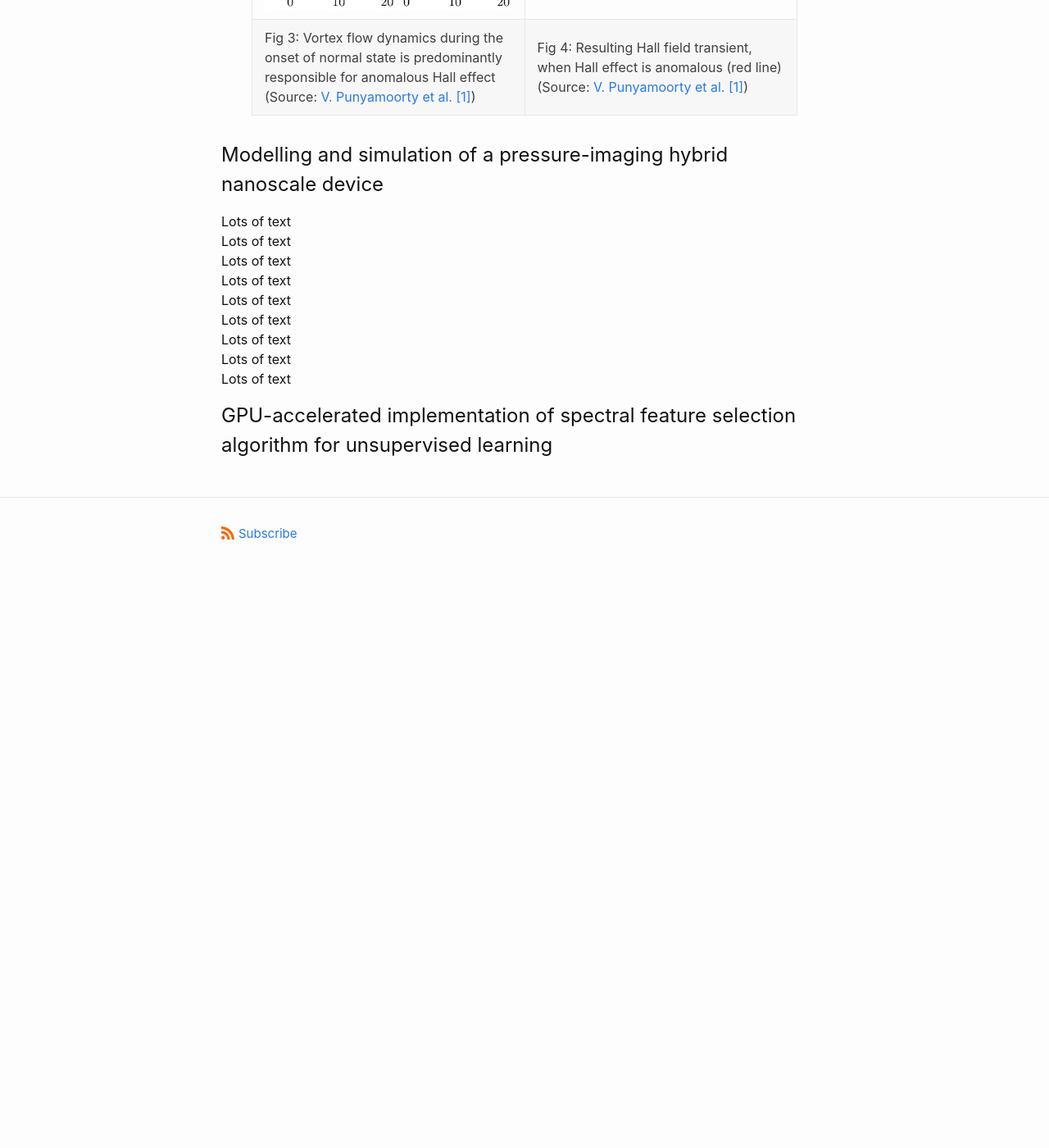
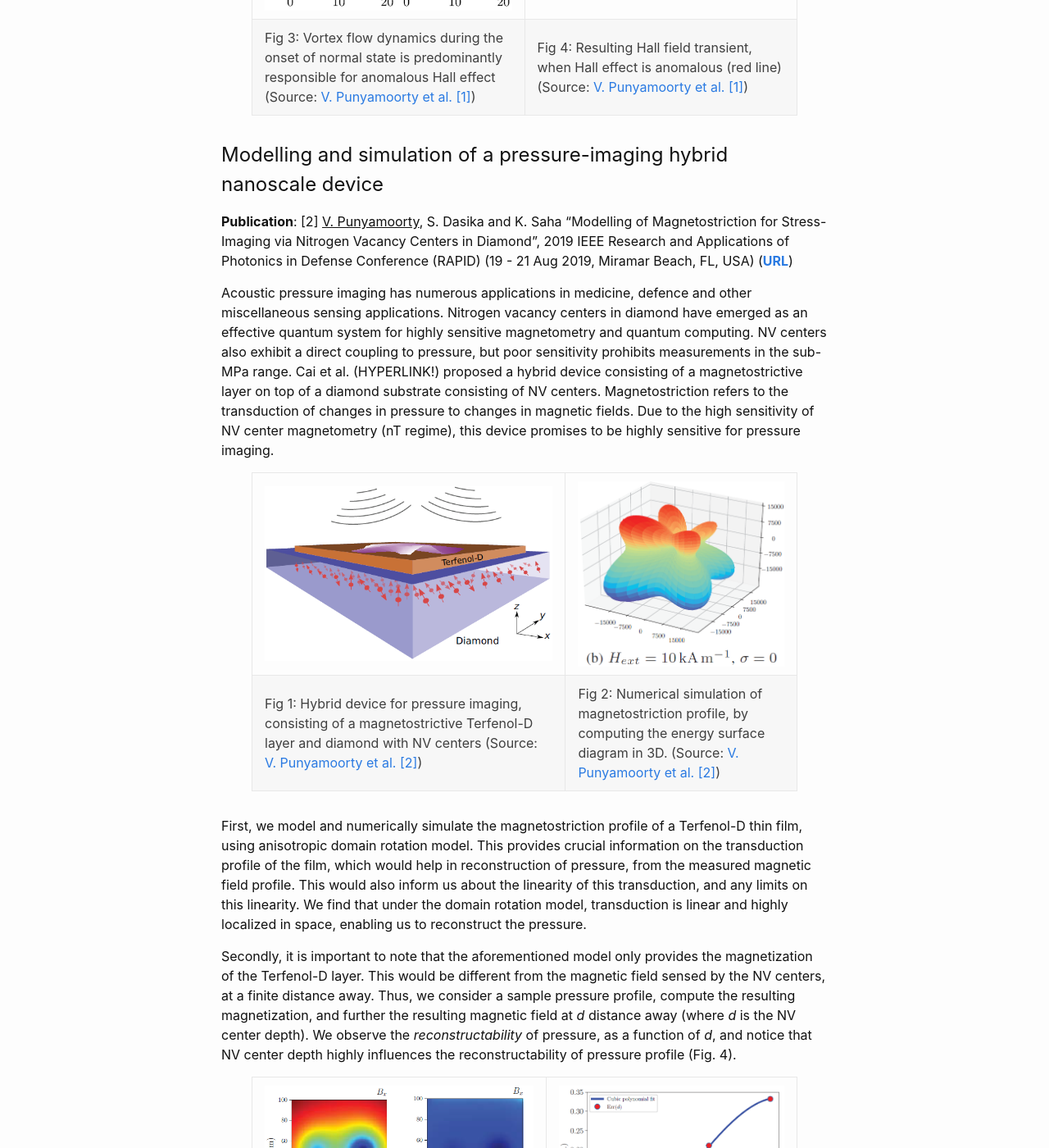
Before and after one commit to vineetpmoorty/vineetpmoorty.github.io, a Jekyll site: the page built from research.md, in a window 1280 px wide and 1400 px high, scrolled down 1683 px. Shown: the whole window at 82% size. Built offline with Jekyll 4.4.1, drawn with Linux system fonts in a browser that asks for light colours; before the commit the page ends 2406 px from its top, so only the background shows below that; some of the changed text lies outside the part shown.

Commit message:
Add text to research page

```diff
--- a/research.md
+++ b/research.md
@@ -46,17 +46,36 @@ We find that at mesoscopic sizes, vortex flow dynamics are influenced greatly by
 
 <a name="magnetostriction-proj">
 </a>
-## Modelling and simulation of a pressure-imaging hybrid nanoscale device<br>
-Lots of text<br>
-Lots of text<br>
-Lots of text<br>
-Lots of text<br>
-Lots of text<br>
-Lots of text<br>
-Lots of text<br>
-Lots of text<br>
-Lots of text<br>
+## Modelling and simulation of a pressure-imaging hybrid nanoscale device
+
+**Publication**: [2] <ins>V. Punyamoorty</ins>, S. Dasika and K. Saha “Modelling of Magnetostriction for Stress-Imaging via Nitrogen Vacancy Centers in Diamond”, 2019 IEEE Research and Applications of Photonics in Defense Conference (RAPID) (19 - 21 Aug 2019, Miramar Beach, FL, USA) ([**URL**](https://ieeexplore.ieee.org/document/8864357))
+
+Acoustic pressure imaging has numerous applications in medicine, defence and other miscellaneous sensing applications. Nitrogen vacancy centers in diamond have emerged as an effective quantum system for highly sensitive magnetometry and quantum computing. NV centers also exhibit a direct coupling to pressure, but poor sensitivity prohibits measurements in the sub-MPa range. Cai et al. (HYPERLINK!) proposed a hybrid device consisting of a magnetostrictive layer on top of a diamond substrate consisting of NV centers. Magnetostriction refers to the transduction of changes in pressure to changes in magnetic fields. Due to the high sensitivity of NV center magnetometry (nT regime), this device promises to be highly sensitive for pressure imaging.
+
+<table style="margin-left:auto;margin-right:auto;width:90%">
+<tr>
+<td width="57.5%"><img src="/imgs/hybrid_device.png" width="100%"></td><td><img src="/imgs/energy_surface_diagram.png" width="100%"></td>
+</tr>
+<tr>
+<td>Fig 1: Hybrid device for pressure imaging, consisting of a magnetostrictive Terfenol-D layer and diamond with NV centers  (Source: <a href="https://ieeexplore.ieee.org/document/8864357">V. Punyamoorty et al. [2]</a>)</td><td>Fig 2: Numerical simulation of magnetostriction profile, by computing the energy surface diagram in 3D. (Source: <a href="https://ieeexplore.ieee.org/document/8864357">V. Punyamoorty et al. [2]</a>)</td>
+</tr>
+</table>
+
+First, we model and numerically simulate the magnetostriction profile of a Terfenol-D thin film, using anisotropic domain rotation model. This provides crucial information on the transduction profile of the film, which would help in reconstruction of pressure, from the measured magnetic field profile. This would also inform us about the linearity of this transduction, and any limits on this linearity. We find that under the domain rotation model, transduction is linear and highly localized in space, enabling us to reconstruct the pressure.
+
+Secondly, it is important to note that the aforementioned model only provides the magnetization of the Terfenol-D layer. This would be different from the magnetic field sensed by the NV centers, at a finite distance away. Thus, we consider a sample pressure profile, compute the resulting magnetization, and further the resulting magnetic field at <em>d</em> distance away (where <em>d</em> is the NV center depth). We observe the <em>reconstructability</em> of pressure, as a function of <em>d</em>, and notice that NV center depth highly influences the reconstructability of pressure profile (Fig. 4).
+
+<table style="margin-left:auto;margin-right:auto;width:90%">
+<tr>
+<td width="54%"><img src="/imgs/field_at_distance.png" width="100%"></td><td><img src="/imgs/error_profile.png" width="100%"></td>
+</tr>
+<tr>
+<td>Fig 3: Field as sensed by the NV centers at <em>d</em> distance away. At 100 nm, it can be seen that reconstructability of pressure deteriorates significantly. (Source: <a href="https://ieeexplore.ieee.org/document/8864357">V. Punyamoorty et al. [2]</a>)</td><td>Fig 4: We design an error metric for the reconstruction of pressure, and observe it as a function of <em>d</em>. (Source: <a href="https://ieeexplore.ieee.org/document/8864357">V. Punyamoorty et al. [2]</a>)</td>
+</tr>
+</table>
 
 <a name="ml-proj">
 </a>
 ## GPU-accelerated implementation of spectral feature selection algorithm for unsupervised learning
+
+To be added
```
Also changed, not shown: index.md (+0 -5 lines), imgs/energy_surface_diagram.png (added), imgs/error_profile.png (added), imgs/field_at_distance.png (added), imgs/hybrid_device.png (added).
